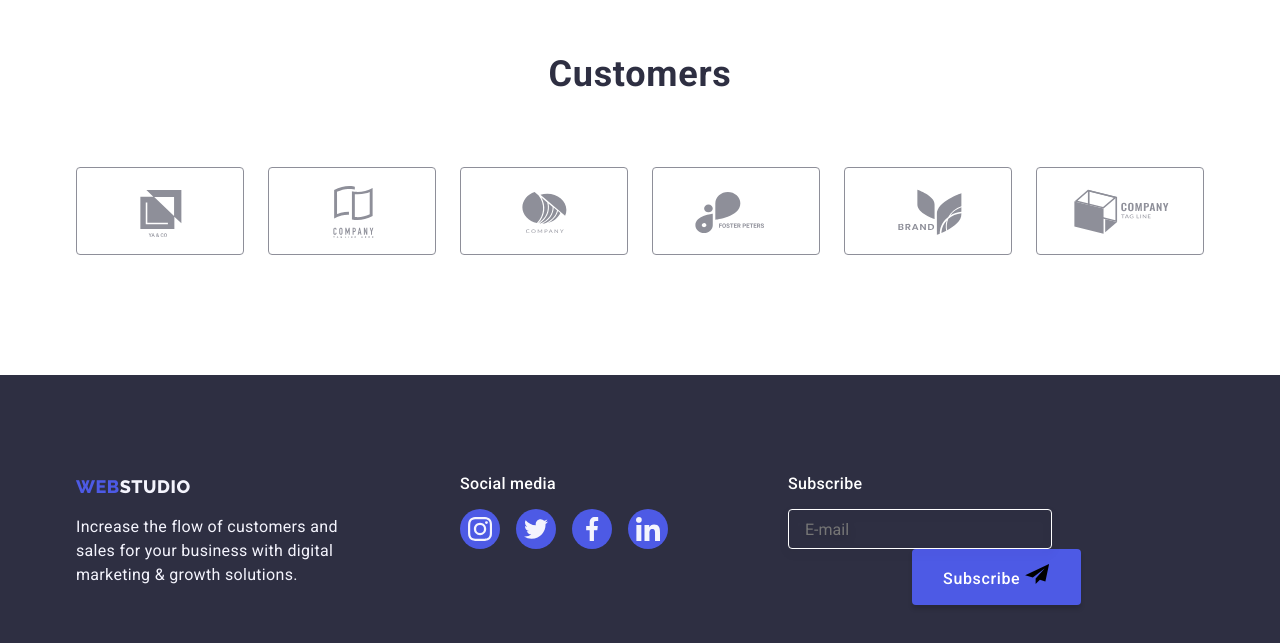
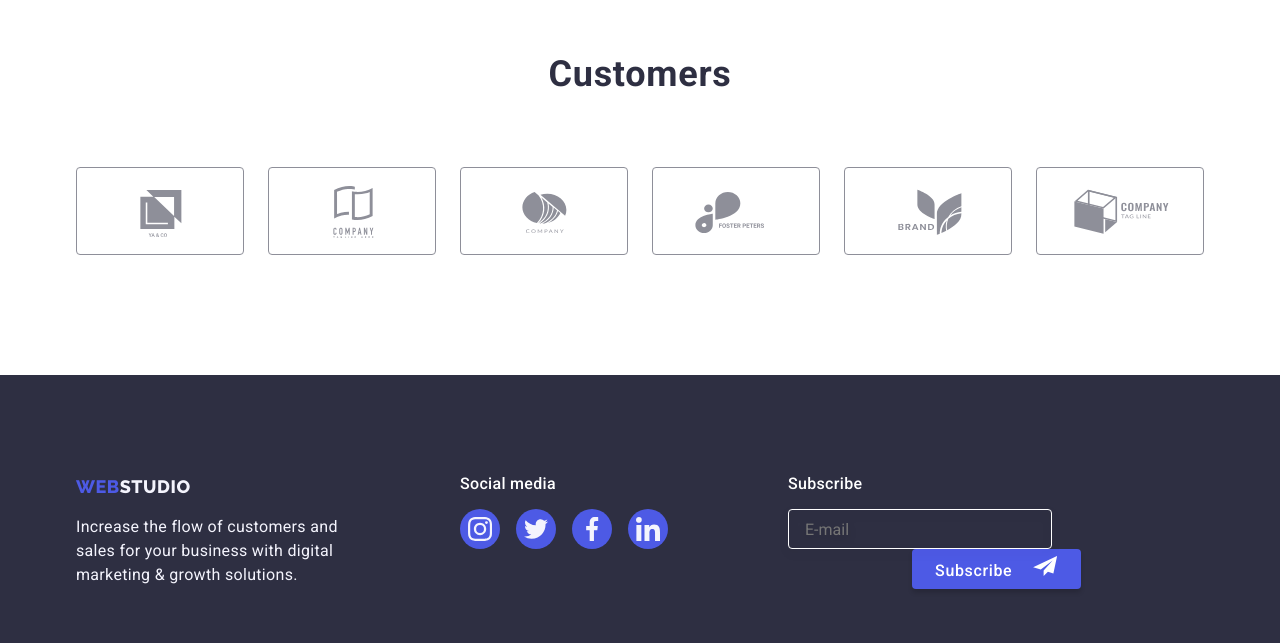
Before and after one commit to ampopovych/goit-markup-hw-06, a plain HTML site: page index.html in a window 1280 px wide. Shown: the part 2538-3181 px from the top of the page. Drawn offline with nearby package versions, Linux system fonts and the light colour scheme.

Commit message:
13041055

```diff
--- a/css/styles.css
+++ b/css/styles.css
@@ -758,8 +758,7 @@ color: var(--color-slate);
 .subscribe-form {
   display: flex;
   flex-wrap: wrap;
-  justify-content: space-between;
- }
+}
 .footer-email-input {
 width: 264px;
 height: 40px;
@@ -783,7 +782,12 @@ align-items: center;
 letter-spacing: 0.04em;
 color: #FFFFFF;
 }
-.btn {
+.btn-subscribe{
+width: 165px;
+height: 40px;
 }
 .footer-send-icon {
+fill: white;
+margin-left: 16px;
+vertical-align: auto;
 }
--- a/index.html
+++ b/index.html
@@ -399,7 +399,7 @@
                     placeholder="E-mail"
                     />
                 <label for="emailfoot" class="subscribe"></label>
-                <button type="submit" class="btn">Subscribe
+                <button type="submit" class="btn btn-subscribe">Subscribe
                     <svg width="24" height="20" class="footer-send-icon">
                         <use href="./images/socicon.svg#icon-send"></use>
                     </svg>
```
